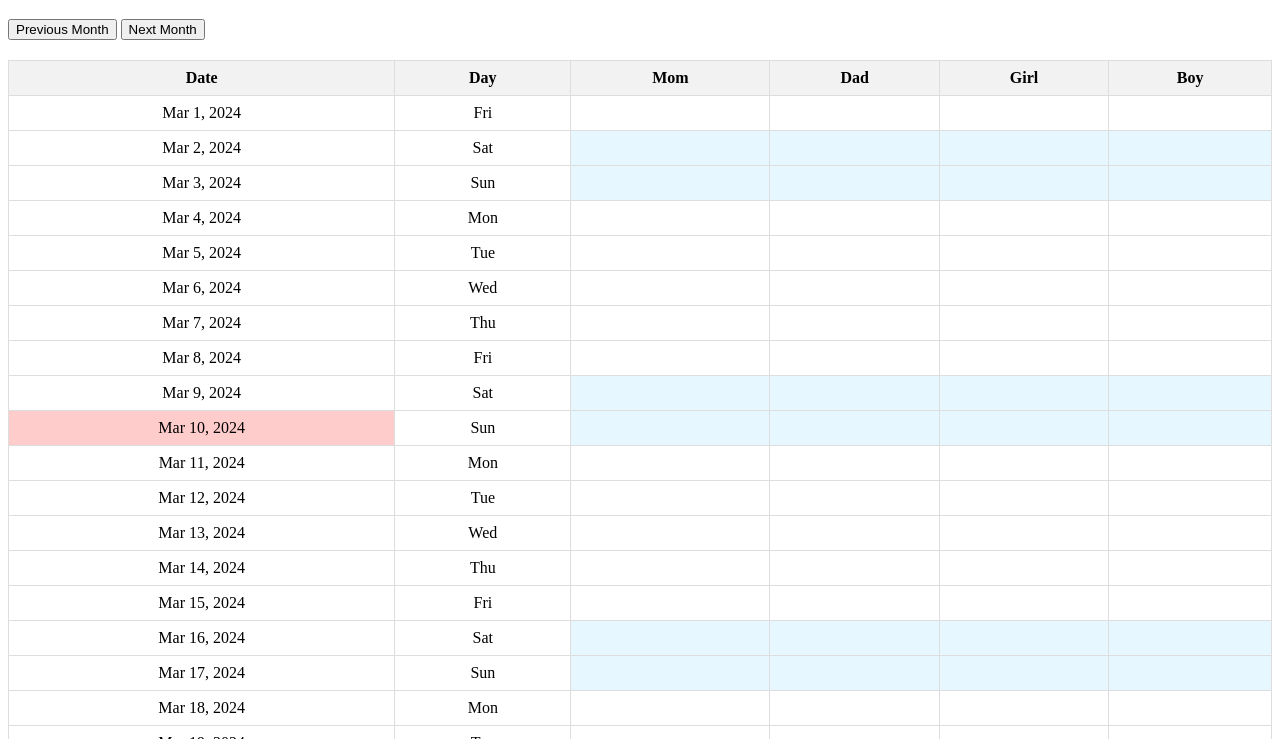
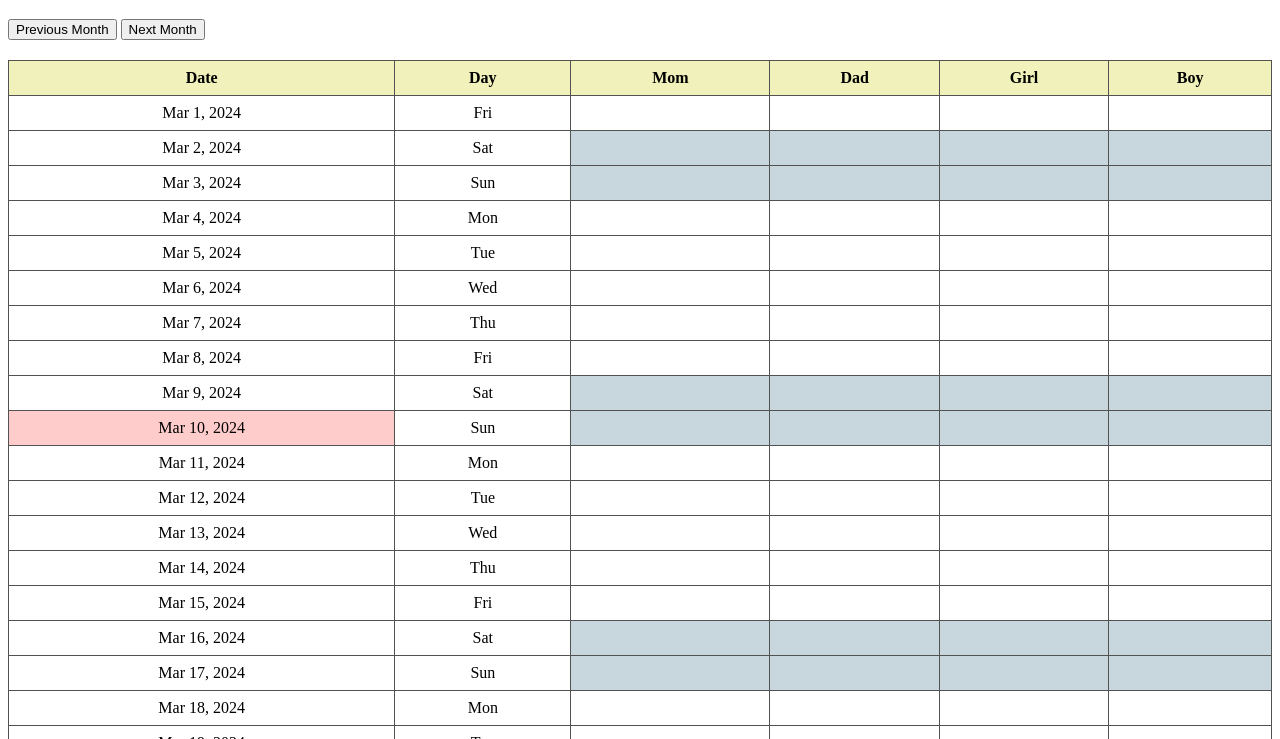
Before and after one commit to kokila-c/Monthly-planner, a plain HTML site: page index.html in a window 1280 px wide. Shown: the part 61-800 px from the top of the page. Drawn offline with Linux system fonts and the light colour scheme.

Commit message:
changed borders and colors

```diff
--- a/script.js
+++ b/script.js
@@ -1,23 +1,24 @@
 // Function to mark a task as completed
 function markCompleted(cell) {
-  if (cell.innerHTML.trim() !== "") {
+  //prettier-ignore
+  if (cell.innerHTML.trim() !== '') {
     // Add your styling or content changes here
     cell.style.backgroundColor = "#aaffaa"; // Change background color to light green
     cell.innerHTML = "Completed"; // You can customize the content as needed
-    cell.contentEditable = false; // Disable further editing
+    cell.contentEditable = true; // Disable further editing
   }
 }
 
 // Function to highlight today's date
 function highlightToday() {
-  var today = new Date();
-  var dateString = today.toLocaleDateString("en-US", {
+  let today = new Date();
+  let dateString = today.toLocaleDateString("en-US", {
     day: "numeric",
     month: "short",
     year: "numeric",
   });
 
-  var cellsWithDate = document.querySelectorAll("td:first-child");
+  let cellsWithDate = document.querySelectorAll("td:first-child");
 
   cellsWithDate.forEach(function (cell) {
     if (cell.textContent === dateString) {
@@ -28,18 +29,18 @@ function highlightToday() {
 
 // Function to highlight Saturdays and Sundays
 function highlightWeekends() {
-  var tableRows = document.querySelectorAll("#plannerTable tbody tr");
+  let tableRows = document.querySelectorAll("#plannerTable tbody tr");
 
   tableRows.forEach(function (row) {
-    var dayCell = row.cells[1]; // Assuming the day is in the second column
-    var isWeekend =
+    let dayCell = row.cells[1]; // Assuming the day is in the second column
+    let isWeekend =
       dayCell.textContent.toLowerCase().includes("sat") ||
       dayCell.textContent.toLowerCase().includes("sun");
 
     if (isWeekend) {
-      for (var person = 1; person <= 4; person++) {
-        var personCell = row.cells[person + 1];
-        personCell.style.backgroundColor = "#e6f7ff"; // Light blue color for Saturdays and Sundays
+      for (let person = 1; person <= 4; person++) {
+        let personCell = row.cells[person + 1];
+        personCell.style.backgroundColor = "#c8d7de"; // Light blue color for Saturdays and Sundays
       }
     }
   });
@@ -47,17 +48,17 @@ function highlightWeekends() {
 
 // Function to populate the planner table
 function populatePlanner(year, month) {
-  var tableBody = document
+  let tableBody = document
     .getElementById("plannerTable")
     .getElementsByTagName("tbody")[0];
   tableBody.innerHTML = ""; // Clear the existing table content
 
-  var currentDate = new Date(year, month, 1);
+  let currentDate = new Date(year, month, 1);
 
   while (currentDate.getMonth() === month) {
-    var row = tableBody.insertRow();
-    var dateCell = row.insertCell(0);
-    var dayCell = row.insertCell(1);
+    let row = tableBody.insertRow();
+    let dateCell = row.insertCell(0);
+    let dayCell = row.insertCell(1);
 
     // Convert date to "day, month year" format
     dateCell.textContent = currentDate.toLocaleDateString("en-US", {
@@ -71,8 +72,8 @@ function populatePlanner(year, month) {
     });
 
     // Add a cell for each family member
-    for (var person = 1; person <= 4; person++) {
-      var personCell = row.insertCell(person + 1);
+    for (let person = 1; person <= 4; person++) {
+      let personCell = row.insertCell(person + 1);
       personCell.contentEditable = true; // Allow editing
     }
 
@@ -97,5 +98,5 @@ function nextMonth() {
 }
 
 // Initial population for the current month
-var currentDate = new Date();
+let currentDate = new Date();
 populatePlanner(currentDate.getFullYear(), currentDate.getMonth());
--- a/styles.css
+++ b/styles.css
@@ -6,11 +6,11 @@ table {
 
 th,
 td {
-  border: 1px solid #ddd;
+  border: 1px solid #535252;
   padding: 8px;
   text-align: center;
 }
 
 th {
-  background-color: #f2f2f2;
+  background-color: #f1f1bb;
 }
```
